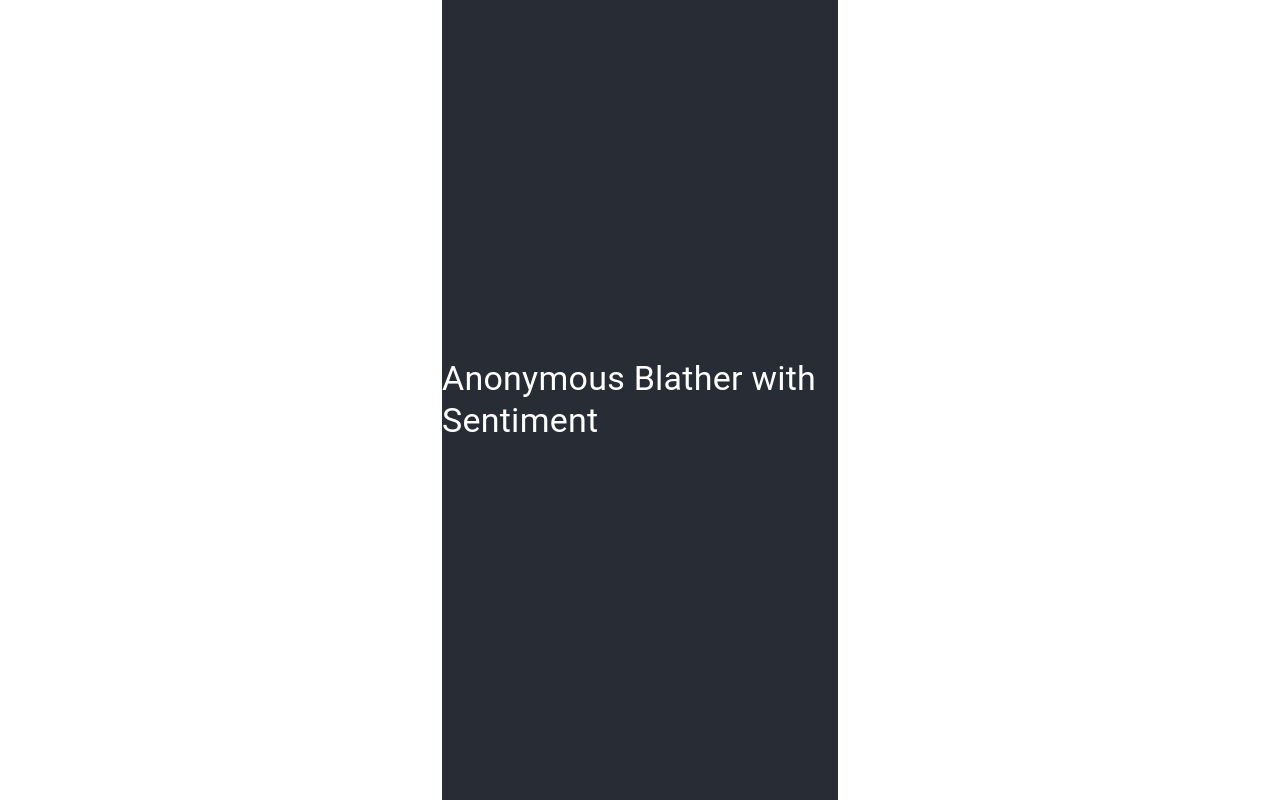
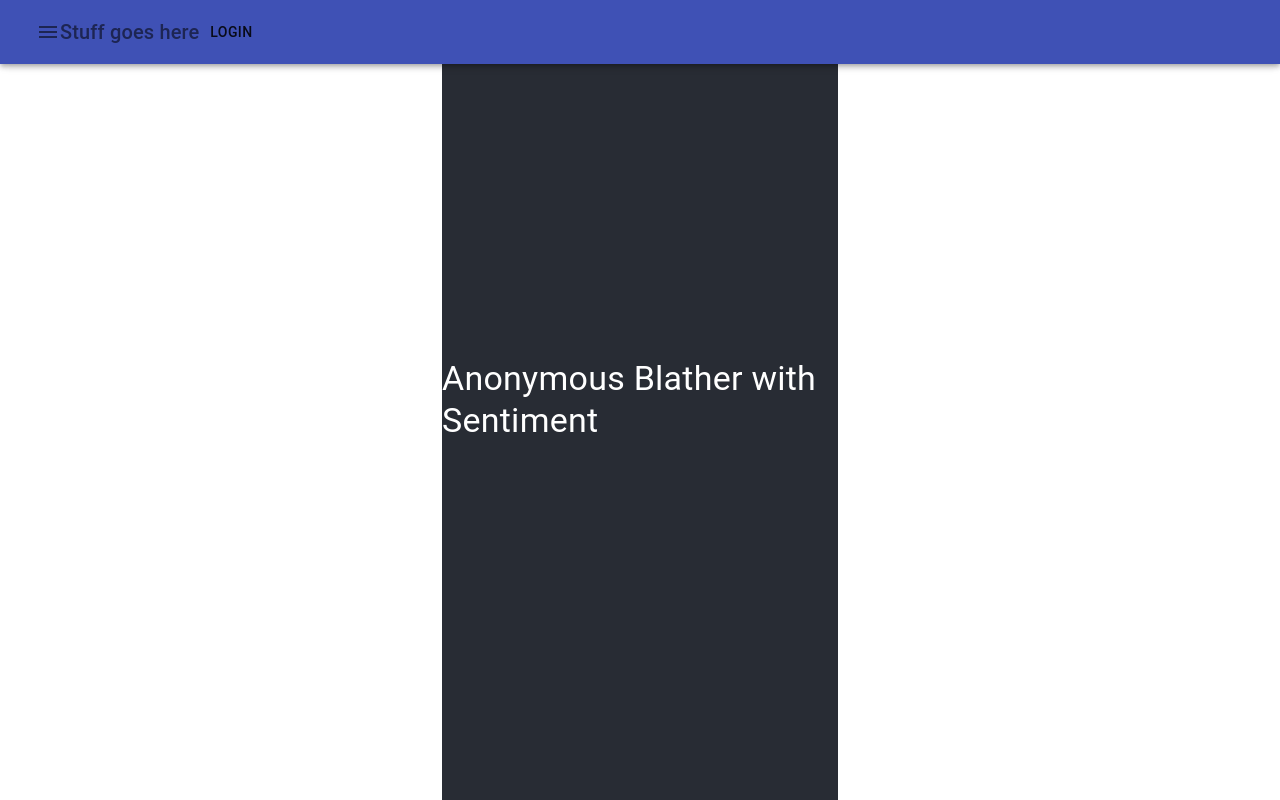
Before and after one commit to andyf016/ghost-frontend, a React (Create React App) app: page / in a window 1280 px wide. Built offline with nearby package versions, Linux system fonts and the light colour scheme.

Commit message:
update packages, progress on topbar

```diff
--- a/package.json
+++ b/package.json
@@ -4,6 +4,7 @@
   "private": true,
   "dependencies": {
     "@material-ui/core": "^4.11.3",
+    "@material-ui/icons": "^4.11.2",
     "@testing-library/jest-dom": "^5.11.9",
     "@testing-library/react": "^11.2.5",
     "@testing-library/user-event": "^12.6.3",
--- a/src/App.js
+++ b/src/App.js
@@ -2,13 +2,14 @@ import './App.css'
 import { useState, useEffect } from "react"
 import { BrowserRouter as Router, Route } from 'react-router-dom'
 import Container from '@material-ui/core/Container'
+import Header from './components/Header'
+import TopBar from './components/TopBar'
 
-
-import Header from './components/Header'
 function App() {
   return (
     <Container maxWidth='xs'>
     <div className="container">
+      <TopBar></TopBar>
       <header className='App-header'>
       <Header />
       </header>
--- a/src/components/TopBar.js
+++ b/src/components/TopBar.js
@@ -2,13 +2,22 @@ import AppBar from '@material-ui/core/AppBar'
 import ToolBar from '@material-ui/core/ToolBar'
 import IconButton from '@material-ui/core/IconButton'
 import MenuIcon from '@material-ui/icons/Menu'
-
+import Typography from '@material-ui/core/Typography'
+import Button from '@material-ui/core/Button'
 
 const TopBar = () => {
     return (
-        <div>
-
-        </div>
+        <AppBar>
+              <ToolBar>
+                <IconButton>
+                  <MenuIcon />
+                  <Typography variant="h6">
+                  Stuff goes here
+                  </Typography>
+                  <Button>Login</Button>
+                </IconButton>
+              </ToolBar>
+            </AppBar>
     )
 }
 
```
Also changed, not shown: 1 other file (tests, documents, lock files or other folders).
